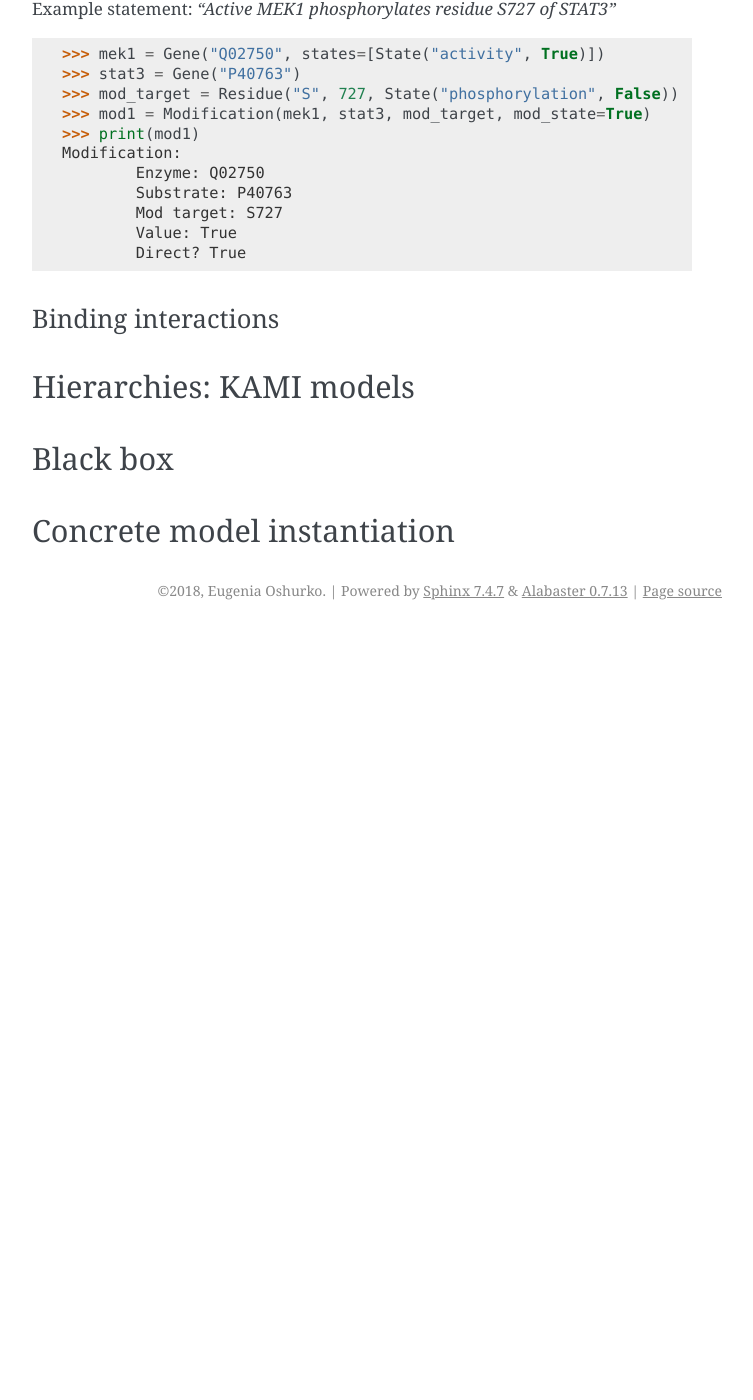
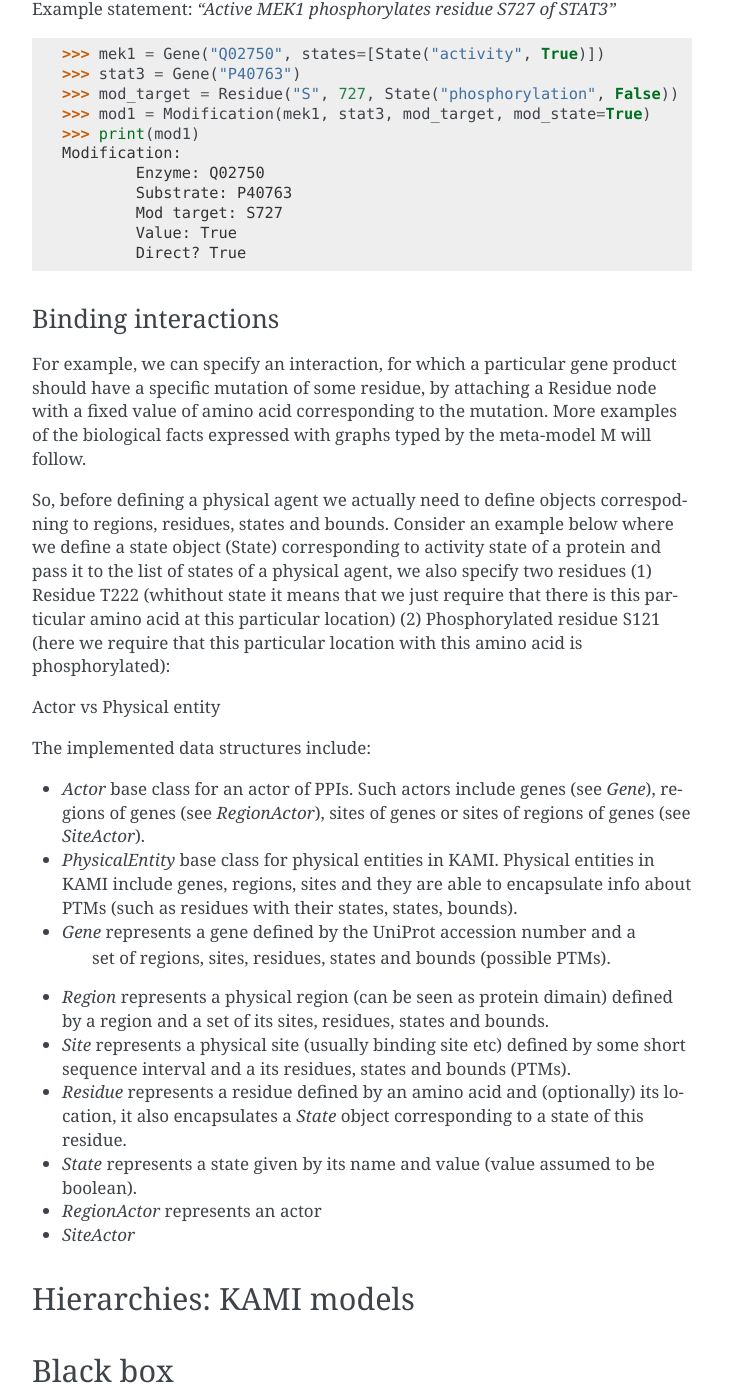
Before and after one commit to Kappa-Dev/KAMI, a Sphinx documentation site: the page built from docs/source/tutorial.rst, in a window 1280 px wide and 1400 px high, scrolled down 1858 px. Shown: the whole window, without its empty margins (388-1141 px from the left). Built offline with Sphinx 7.4.7, drawn with Linux system fonts in a browser that asks for light colours; before the commit the page ends 2488 px from its top, so only the background shows below that.

Commit message:
Docs: tutorial update

```diff
--- a/docs/source/tutorial.rst
+++ b/docs/source/tutorial.rst
@@ -107,6 +107,47 @@ Binding interactions
 ^^^^^^^^^^^^^^^^^^^^
 
 
+
+
+
+For example, we can specify an interaction, for which a particular gene product should have a specific mutation of some residue, by attaching a Residue node with a fixed value of amino acid corresponding to the mutation. More examples of
+the biological facts expressed with graphs typed by the meta-model M will follow.
+
+So, before defining a physical agent we actually need to define objects correspodning to regions, residues, states and bounds. Consider an example below where we define a state object (State) corresponding to activity state of a protein and pass it to the list of states of a physical agent, we also specify two residues (1) Residue T222 (whithout state it means that we just require that there is this particular amino acid at this particular location) (2) Phosphorylated residue S121 (here we require that this particular location with this amino acid is phosphorylated):
+
+
+
+Actor vs Physical entity
+
+
+
+The implemented data structures include:
+
+* `Actor` base class for an actor of PPIs. Such actors include genes (see `Gene`),
+  regions of genes (see `RegionActor`), sites of genes or sites of regions of genes
+  (see `SiteActor`).
+* `PhysicalEntity` base class for physical entities in KAMI. Physical
+  entities in KAMI include genes, regions, sites and they are able to encapsulate info
+  about PTMs (such as residues with their states, states, bounds).
+* `Gene`  represents a gene defined by the UniProt accession number and a
+   set of regions, sites, residues, states and bounds (possible PTMs).
+* `Region` represents a physical region (can be seen as protein dimain) defined by a region
+  and a set of its sites, residues, states and bounds.
+* `Site` represents a physical site (usually binding site etc) defined by some
+  short sequence interval and a its residues, states and bounds (PTMs).
+* `Residue` represents a residue defined by an amino acid and
+  (optionally) its location, it also encapsulates a `State` object
+  corresponding to a state of this residue.
+* `State` represents a state given by its name and value (value assumed to be boolean).
+* `RegionActor` represents an actor
+* `SiteActor`
+
+
+
+
+
+
+
 .. _kami_hierarchy:
 
 ------------------------
```
